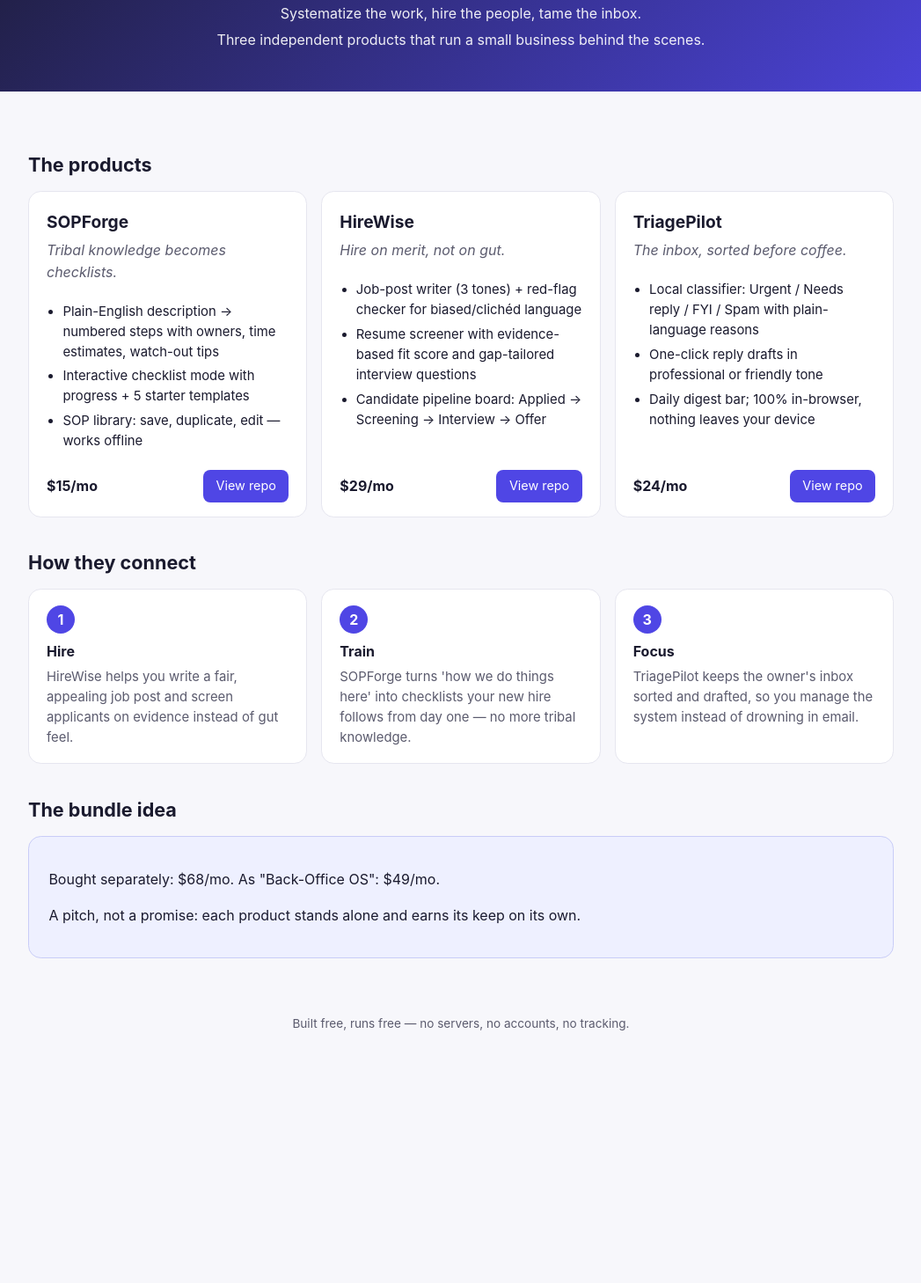
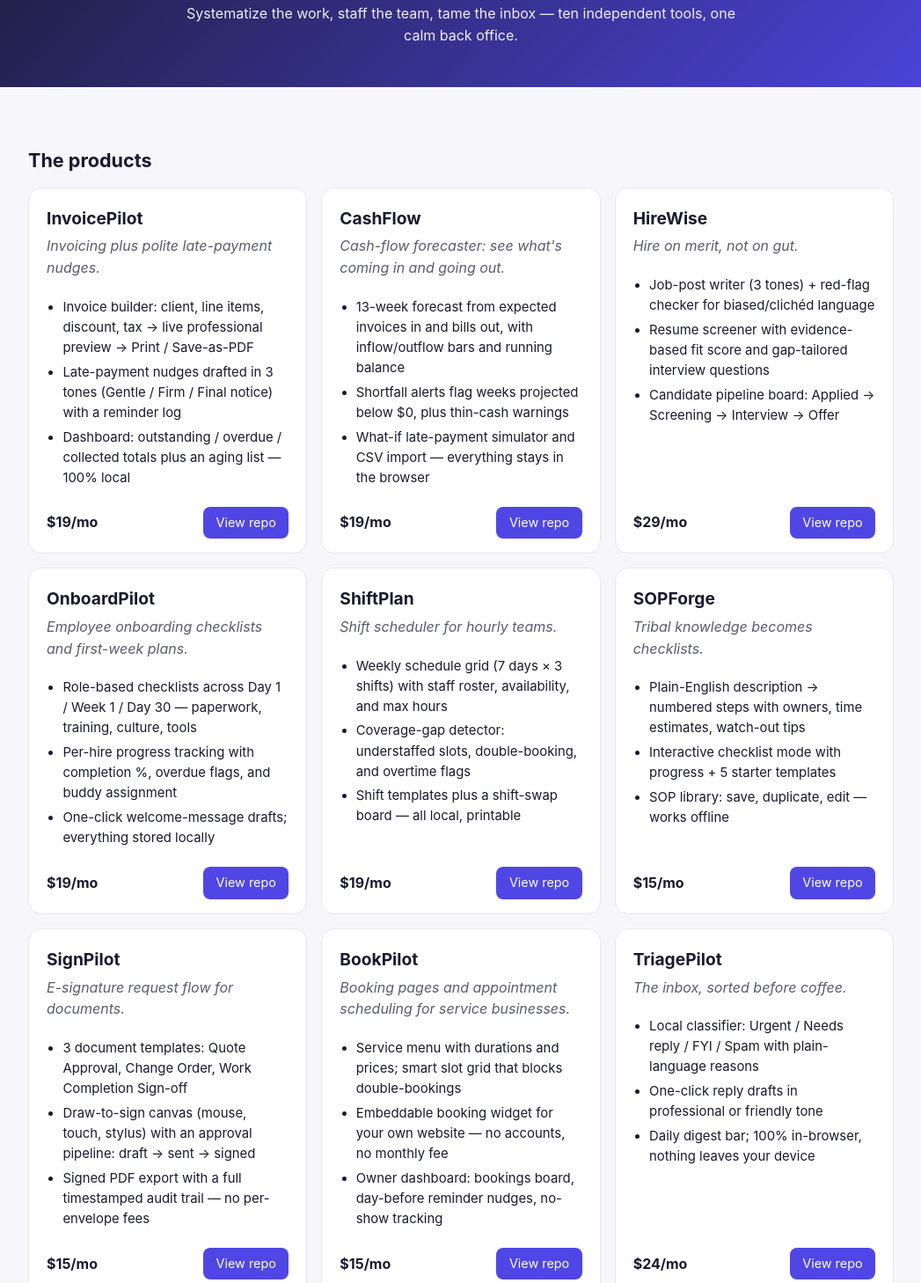
Before and after one commit to alexwboles/ops-hub, a plain HTML site: page index.html in a window 1280 px wide. Shown: the part 109-1567 px from the top of the page at 88% size, without its empty margins (116-1163 px from the left). Before the commit the page ends 1323 px from the top, so only its background shows below. Drawn offline with Linux system fonts and the light colour scheme.

Commit message:
Expand Back-Office OS to 10 products (Money/People/Paperwork/Brain groups, bundle 203->139/mo)

```diff
--- a/index.html
+++ b/index.html
@@ -9,8 +9,7 @@
 <body>
 <header class="hero">
   <h1>🗂️ Back-Office OS</h1>
-  <p>Systematize the work, hire the people, tame the inbox.</p>
-  <p>Three independent products that run a small business behind the scenes.</p>
+  <p>Systematize the work, staff the team, tame the inbox — ten independent tools, one calm back office.</p>
 </header>
 <main class="wrap">
   <h2>The products</h2>
--- a/js/app.js
+++ b/js/app.js
@@ -24,6 +24,7 @@
   });
 
   var sum = d.PRODUCTS.reduce(function (a, p) { return a + p.price; }, 0);
+  var savings = d.BUNDLE.savings ? " You save $" + d.BUNDLE.savings + "/mo." : "";
   document.getElementById("bundle-math").textContent =
-    "Bought separately: $" + sum + "/mo. As \"" + d.BUNDLE.name + "\": " + d.BUNDLE.pitch + ".";
+    "Bought separately: $" + sum + "/mo. As \"" + d.BUNDLE.name + "\": " + d.BUNDLE.pitch + "." + savings;
 })();
--- a/js/data.js
+++ b/js/data.js
@@ -5,14 +5,25 @@
 })(typeof self !== "undefined" ? self : this, function () {
   var PRODUCTS = [
     {
-      slug: "sopforge-ai",
-      name: "SOPForge",
-      tagline: "Tribal knowledge becomes checklists.",
-      price: 15,
+      slug: "invoicepilot-ai",
+      name: "InvoicePilot",
+      tagline: "Invoicing plus polite late-payment nudges.",
+      price: 19,
       features: [
-        "Plain-English description → numbered steps with owners, time estimates, watch-out tips",
-        "Interactive checklist mode with progress + 5 starter templates",
-        "SOP library: save, duplicate, edit — works offline"
+        "Invoice builder: client, line items, discount, tax → live professional preview → Print / Save-as-PDF",
+        "Late-payment nudges drafted in 3 tones (Gentle / Firm / Final notice) with a reminder log",
+        "Dashboard: outstanding / overdue / collected totals plus an aging list — 100% local"
+      ]
+    },
+    {
+      slug: "cashflow-ai",
+      name: "CashFlow",
+      tagline: "Cash-flow forecaster: see what's coming in and going out.",
+      price: 19,
+      features: [
+        "13-week forecast from expected invoices in and bills out, with inflow/outflow bars and running balance",
+        "Shortfall alerts flag weeks projected below $0, plus thin-cash warnings",
+        "What-if late-payment simulator and CSV import — everything stays in the browser"
       ]
     },
     {
@@ -27,6 +38,61 @@
       ]
     },
     {
+      slug: "onboardpilot-ai",
+      name: "OnboardPilot",
+      tagline: "Employee onboarding checklists and first-week plans.",
+      price: 19,
+      features: [
+        "Role-based checklists across Day 1 / Week 1 / Day 30 — paperwork, training, culture, tools",
+        "Per-hire progress tracking with completion %, overdue flags, and buddy assignment",
+        "One-click welcome-message drafts; everything stored locally"
+      ]
+    },
+    {
+      slug: "shiftplan-ai",
+      name: "ShiftPlan",
+      tagline: "Shift scheduler for hourly teams.",
+      price: 19,
+      features: [
+        "Weekly schedule grid (7 days × 3 shifts) with staff roster, availability, and max hours",
+        "Coverage-gap detector: understaffed slots, double-booking, and overtime flags",
+        "Shift templates plus a shift-swap board — all local, printable"
+      ]
+    },
+    {
+      slug: "sopforge-ai",
+      name: "SOPForge",
+      tagline: "Tribal knowledge becomes checklists.",
+      price: 15,
+      features: [
+        "Plain-English description → numbered steps with owners, time estimates, watch-out tips",
+        "Interactive checklist mode with progress + 5 starter templates",
+        "SOP library: save, duplicate, edit — works offline"
+      ]
+    },
+    {
+      slug: "signpilot-ai",
+      name: "SignPilot",
+      tagline: "E-signature request flow for documents.",
+      price: 15,
+      features: [
+        "3 document templates: Quote Approval, Change Order, Work Completion Sign-off",
+        "Draw-to-sign canvas (mouse, touch, stylus) with an approval pipeline: draft → sent → signed",
+        "Signed PDF export with a full timestamped audit trail — no per-envelope fees"
+      ]
+    },
+    {
+      slug: "bookpilot-ai",
+      name: "BookPilot",
+      tagline: "Booking pages and appointment scheduling for service businesses.",
+      price: 15,
+      features: [
+        "Service menu with durations and prices; smart slot grid that blocks double-bookings",
+        "Embeddable booking widget for your own website — no accounts, no monthly fee",
+        "Owner dashboard: bookings board, day-before reminder nudges, no-show tracking"
+      ]
+    },
+    {
       slug: "triagepilot-ai",
       name: "TriagePilot",
       tagline: "The inbox, sorted before coffee.",
@@ -36,31 +102,48 @@
         "One-click reply drafts in professional or friendly tone",
         "Daily digest bar; 100% in-browser, nothing leaves your device"
       ]
+    },
+    {
+      slug: "bizbrain-ai",
+      name: "BizBrain",
+      tagline: "Business Q&A brain: ask questions over your own business data.",
+      price: 29,
+      features: [
+        "Document vault: paste in SOPs, price lists, policies, FAQs — answers come with sources",
+        "Ask in plain English; unanswered questions are logged as knowledge gaps, not hallucinated",
+        "Auto-drafted FAQ from the most-mentioned topics — 100% local, works offline"
+      ]
     }
   ];
 
   var FLOW = [
     {
       step: 1,
-      title: "Hire",
-      text: "HireWise helps you write a fair, appealing job post and screen applicants on evidence instead of gut feel."
+      title: "Money",
+      text: "InvoicePilot bills clients and nudges the late ones; CashFlow shows what's coming in and going out so payroll never lands on an empty account."
     },
     {
       step: 2,
-      title: "Train",
-      text: "SOPForge turns 'how we do things here' into checklists your new hire follows from day one — no more tribal knowledge."
+      title: "People",
+      text: "HireWise writes fair job posts and screens on merit; OnboardPilot walks new hires through Day 1 to Day 30; ShiftPlan keeps the weekly schedule covered."
     },
     {
       step: 3,
-      title: "Focus",
-      text: "TriagePilot keeps the owner's inbox sorted and drafted, so you manage the system instead of drowning in email."
+      title: "Paperwork",
+      text: "SOPForge turns how-you-do-things into checklists; SignPilot gets quotes and completions signed; BookPilot fills the appointment book; TriagePilot keeps the inbox sorted so nothing slips."
+    },
+    {
+      step: 4,
+      title: "Brain",
+      text: "BizBrain holds every answer your team asks twice — policies, pricing, procedures — with sources, and logs the questions nobody has written down yet."
     }
   ];
 
   var BUNDLE = {
     name: "Back-Office OS",
-    pitch: "$49/mo",
-    perProductTotal: 68
+    pitch: "$139/mo",
+    perProductTotal: 203,
+    savings: 64
   };
 
   function repoUrl(slug) {
```
Also changed, not shown: 3 other files.
